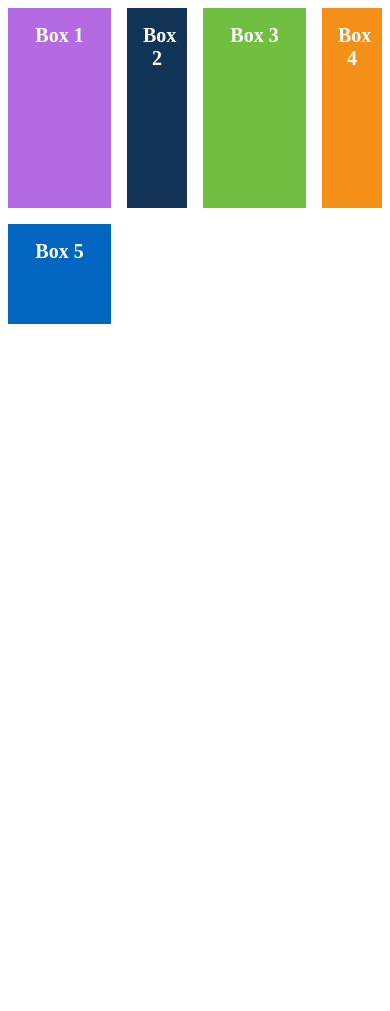
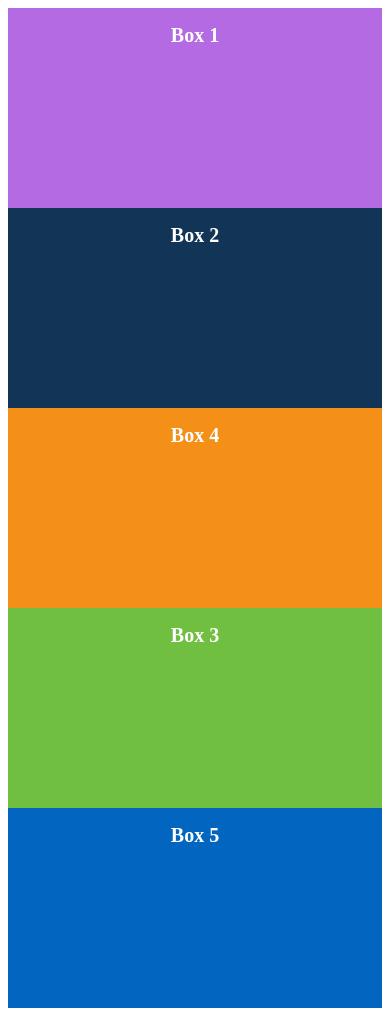
Before and after one commit to shellwe/Flexbox_Grid, a plain HTML site: page index.htm in a window 390 px wide. Before the commit the page ends 844 px from the top, so only its background shows below. Drawn offline with Linux system fonts and the light colour scheme.

Commit message:
Finished with the css grid part as well, will have to do special cases tomorrow.

```diff
--- a/grid.css
+++ b/grid.css
@@ -1,10 +1,48 @@
 @supports (grid-area: auto) {
     .container{
         display: grid;
-        grid-template-columns:repeat(2, 1fr 3em);
-        grid-template-rows: 200px 100px;
-        grid-auto-rows: 100px;
-        grid-column-gap: 1rem;
-        grid-row-gap: 1rem;
+        grid-template-columns:repeat(3, 1fr);
+        grid-template-rows: 1fr 3em 2fr 2em;
+        grid-template-areas:
+        "header header header"
+        "menu menu aside"
+        "content content aside"
+        "footer footer aside";
+        max-width: 1000px;
+        height: 1000px;
+        margin: auto;
+    }
+
+    .box1{
+        grid-area: header;
+    }
+
+    .box2{
+        grid-area: menu;
+    }
+
+    .box3{
+        grid-area: content;
+    }
+
+    .box4{
+        grid-area: aside;
+    }
+
+    .box5{
+        grid-area: footer;
+    }
+
+    @media screen and (max-width: 600px){
+        .container{
+            grid-template-columns:1fr;
+            grid-template-rows: repeat(5, 1fr);
+            grid-template-areas:
+            "header "
+            "menu "
+            "aside"
+            "content"
+            "footer";
+            }
     }
 }
```
Also changed, not shown: 1 other file.
